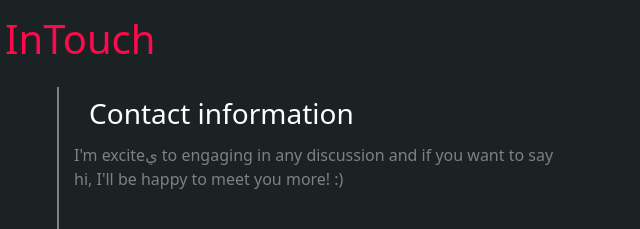
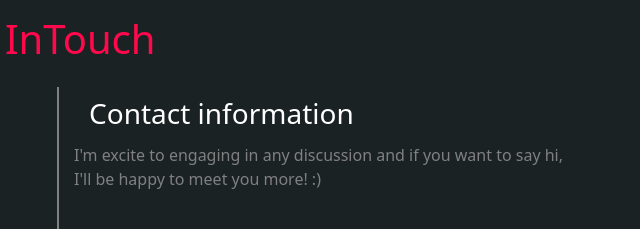
Before and after one commit to Mhmoud-Khaled/Portfolio, a plain HTML site: page index.html in a window 1280 px wide. Shown: the part 2744-2973 px from the top of the page, 598-1238 px from the left. Drawn offline with nearby package versions, Linux system fonts and the light colour scheme.

Commit message:
update contact

```diff
--- a/index.html
+++ b/index.html
@@ -501,7 +501,7 @@
                     <div class="info">
                         <div class="text">
                             <h3>Contact information</h3>
-                            <p>I'm exciteي  to engaging in any discussion and if you want to say hi, I'll be happy to meet you more! :)</p>
+                            <p>I'm excite to engaging in any discussion and if you want to say hi, I'll be happy to meet you more! :)</p>
                         </div>
                         <div class="sub-info">
                             <div class="sub-box">
```
